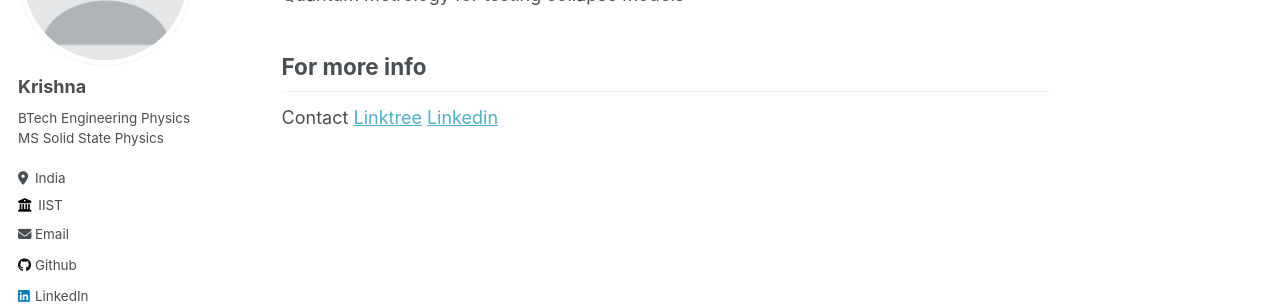
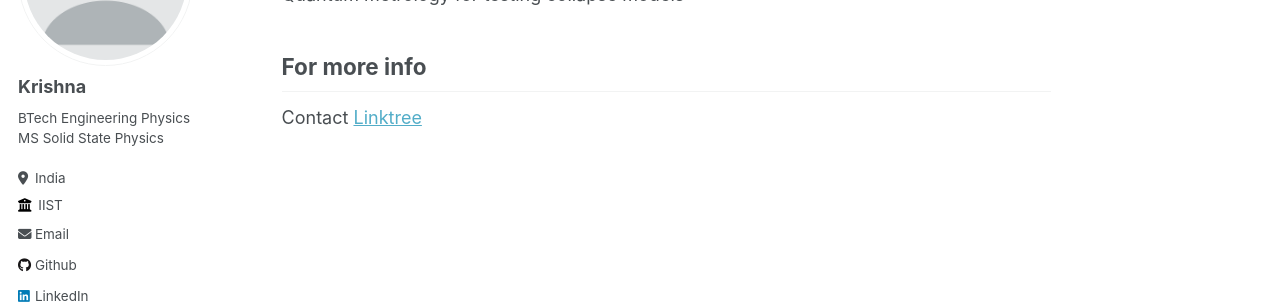
Before and after one commit to krishnaelangovan/phy, a Jekyll site: the page built from _pages/about.md, in a window 1280 px wide. Shown: the part 227-531 px from the top of the page. Built offline with Jekyll 4.4.1, drawn with Linux system fonts in a browser that asks for light colours.

Commit message:
Update about.md

```diff
--- a/_pages/about.md
+++ b/_pages/about.md
@@ -17,4 +17,3 @@ Quantum metrology for testing collapse models
 For more info
 ------
 Contact [Linktree](https://linktr.ee/krishnae2001/)
-[Linkedin](https://www.linkedin.com/in/krishnae2001/)
```
